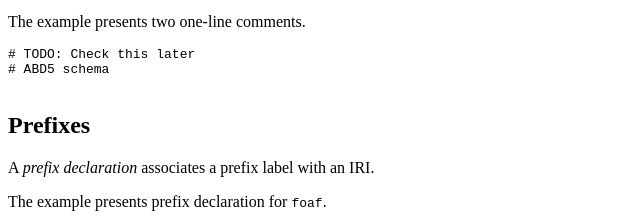
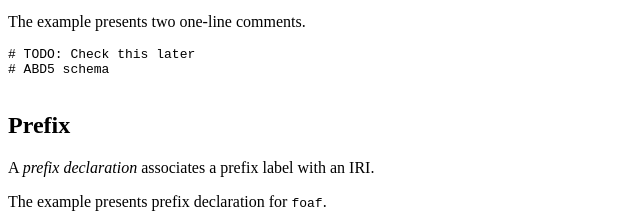
Before and after one commit to lszeremeta/yarspg, a plain HTML site: page docs/index.html in a window 1280 px wide. Shown: the part 970-1194 px from the top of the page, 0-640 px from the left. Drawn offline with Linux system fonts and the light colour scheme.

Commit message:
Prefixes -> Prefix in spec

```diff
--- a/docs/index.html
+++ b/docs/index.html
@@ -113,8 +113,8 @@ S("Article")-{"published_in"}["pages": String]->("Journal")
       </pre>
             </aside>
         </section>
-        <section id='prefixes'>
-            <h2>Prefixes</h2>
+        <section id='prefix'>
+            <h2>Prefix</h2>
             <p>A <dfn>prefix declaration</dfn> associates a prefix label with an IRI.</p>
             <aside class="example" title="Prefix declaration">
                 <p>The example presents prefix declaration for <code>foaf</code>.
```
